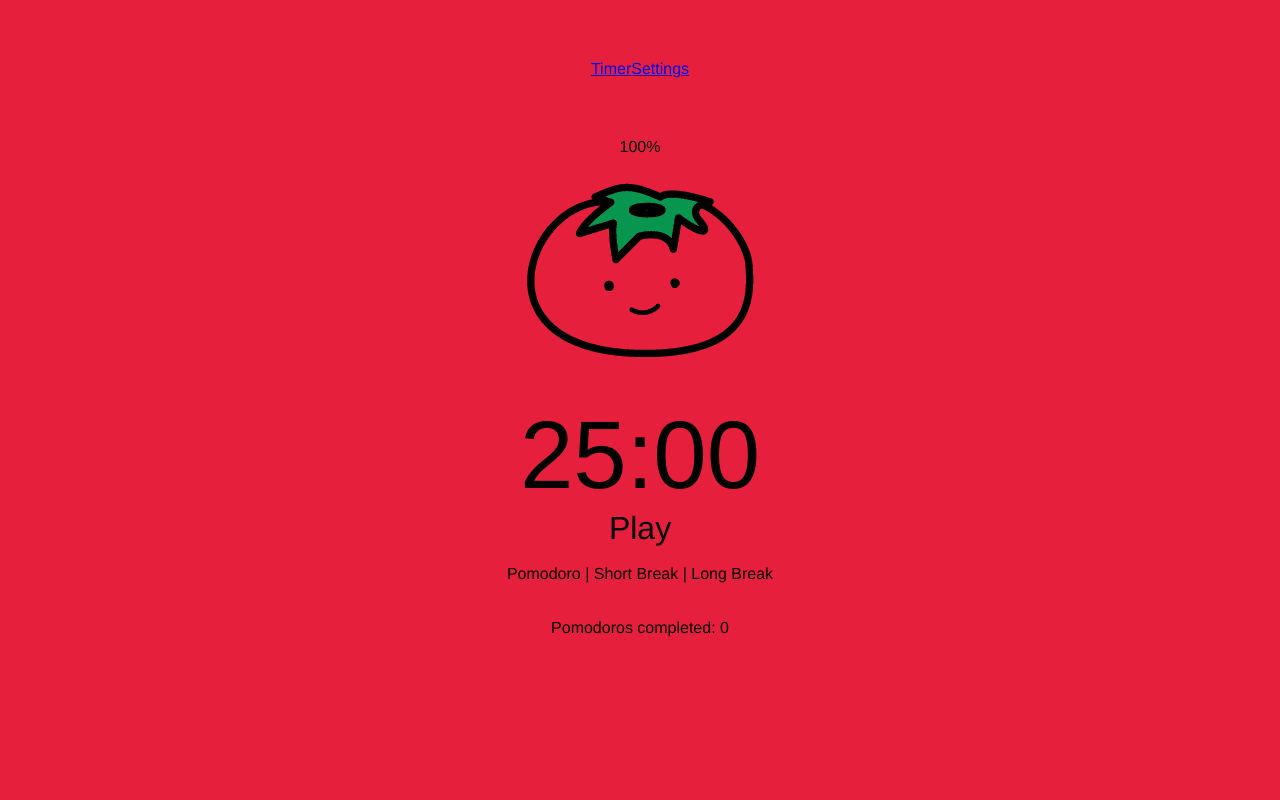
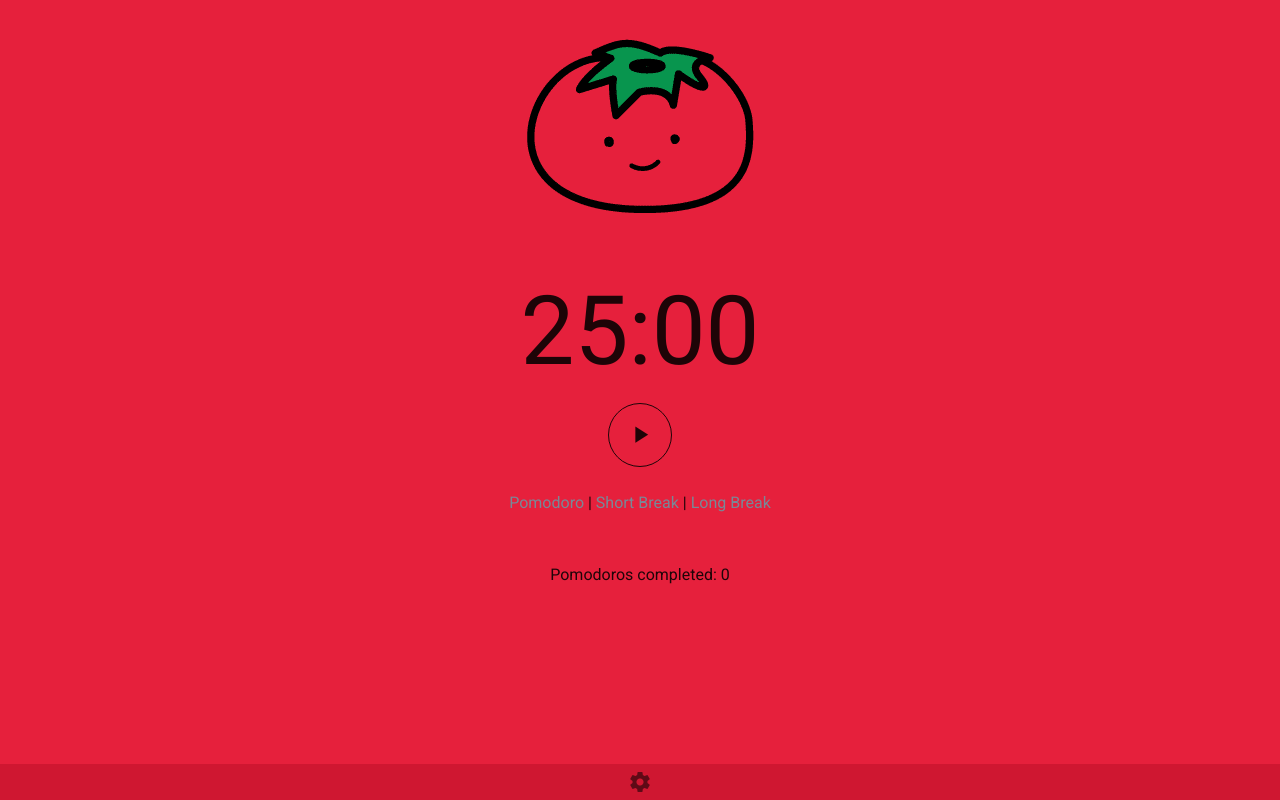
Before and after one commit to javjimb/tomatino, a Vue app: page / in a window 1280 px wide. Built offline with nearby package versions, Linux system fonts and the light colour scheme.

Commit message:
Add Vuetify

```diff
--- a/public/index.html
+++ b/public/index.html
@@ -6,6 +6,8 @@
     <meta name="viewport" content="width=device-width,initial-scale=1.0">
     <link rel="icon" href="<%= BASE_URL %>favicon.ico">
     <title><%= htmlWebpackPlugin.options.title %></title>
+    <link rel="stylesheet" href="https://fonts.googleapis.com/css?family=Roboto:100,300,400,500,700,900">
+    <link rel="stylesheet" href="https://cdn.jsdelivr.net/npm/@mdi/font@latest/css/materialdesignicons.min.css">
   </head>
   <body>
     <noscript>
--- a/src/App.vue
+++ b/src/App.vue
@@ -1,25 +1,90 @@
 <template>
-  <div id="app">
-    <nav>
-      <div class="nav-items">
-        <router-link to="/">Timer</router-link>
-        <router-link to="/settings">Settings</router-link>
-      </div>
-    </nav>
-    <router-view />
-  </div>
+  <v-app>
+
+    <v-main>
+      <v-container fluid>
+        <router-view></router-view>
+      </v-container>
+    </v-main>
+
+    <v-footer
+        app
+        padless
+    >
+      <v-divider></v-divider>
+      <v-card
+          flat
+          tile
+          width="100%"
+          class="footer text-center"
+      >
+        <v-card-text class="pa-0">
+          <v-tooltip top>
+            <template v-slot:activator="{ on, attrs }">
+              <v-btn
+                  v-show="$route.name !== 'settings'"
+                  class="mx-4"
+                  icon
+                  to="/settings"
+                  v-bind="attrs"
+                  v-on="on"
+              >
+                <v-icon size="24px">
+                  mdi-cog
+                </v-icon>
+              </v-btn>
+            </template>
+            <span>Settings</span>
+          </v-tooltip>
+
+          <v-tooltip top>
+            <template v-slot:activator="{ on, attrs }">
+              <v-btn
+                  v-show="$route.name !== 'timer'"
+                  class="mx-4"
+                  icon
+                  to="/"
+                  v-bind="attrs"
+                  v-on="on"
+              >
+                <v-icon size="24px">
+                  mdi-clock
+                </v-icon>
+              </v-btn>
+            </template>
+            <span>Timer</span>
+          </v-tooltip>
+
+        </v-card-text>
+
+
+
+      </v-card>
+    </v-footer>
+
+  </v-app>
 </template>
 
+<script>
+
+export default {
+  name: 'App',
+
+  components: {
+  },
+
+  data: () => ({
+    drawer: false,
+    mini: true
+  }),
+};
+</script>
+
 <style>
-#app {
-  font-family: Avenir, Helvetica, Arial, sans-serif;
-  -webkit-font-smoothing: antialiased;
-  -moz-osx-font-smoothing: grayscale;
-  text-align: center;
-  margin-top: 60px;
+.v-application {
+  background-color: #E6203C !important;
 }
-body {
-  background-color: #E6203C;
-  color: black;
+.footer {
+  background-color: #cf1731 !important;
 }
 </style>
--- a/src/main.js
+++ b/src/main.js
@@ -2,11 +2,13 @@ import Vue from 'vue'
 import App from './App.vue'
 import router from "@/router";
 import store from './store/'
+import vuetify from './plugins/vuetify';
 
 Vue.config.productionTip = false
 
 new Vue({
   router,
   store,
-  render: h => h(App),
+  vuetify,
+  render: h => h(App)
 }).$mount('#app')
--- /dev/null
+++ b/src/plugins/vuetify.js
@@ -0,0 +1,20 @@
+import Vue from 'vue';
+import Vuetify from 'vuetify/lib';
+
+Vue.use(Vuetify);
+
+export default new Vuetify({
+  theme: {
+    themes: {
+      light: {
+        primary: '#798897',
+        secondary: '#9A6B72',
+        accent: '#E6203C',
+        error: '#FF5252',
+        info: '#00C1FF',
+        success: '#4CAF50',
+        warning: '#FFC107',
+      }
+    },
+  },
+});
--- a/src/views/Timer.vue
+++ b/src/views/Timer.vue
@@ -1,6 +1,5 @@
 <template>
-  <div id="app">
-    {{progress}}%
+  <div class="text-center">
 
     <tomato :is-pomodoro="isPomodoro" :progress="progress" ></tomato>
 
@@ -10,8 +9,24 @@
     </div>
 
     <div class="controls">
-      <div v-if="!isTimerRunning" @click="startTimer">Play</div>
-      <div v-if="isTimerRunning" @click="resetTimer">Cancel</div>
+      <v-btn
+          large
+          outlined
+          fab
+          v-if="!isTimerRunning"
+          @click="startTimer"
+      >
+        <v-icon>mdi-play</v-icon>
+      </v-btn>
+      <v-btn
+          large
+          outlined
+          fab
+          v-if="isTimerRunning"
+          @click="resetTimer"
+      >
+        <v-icon>mdi-close</v-icon>
+      </v-btn>
     </div>
 
     <br />
@@ -142,17 +157,6 @@ export default {
 </script>
 
 <style>
-#app {
-  font-family: Avenir, Helvetica, Arial, sans-serif;
-  -webkit-font-smoothing: antialiased;
-  -moz-osx-font-smoothing: grayscale;
-  text-align: center;
-  margin-top: 60px;
-}
-body {
-  background-color: #E6203C;
-  color: black;
-}
 .clock {
   font-size: 6rem;
 }
--- /dev/null
+++ b/vue.config.js
@@ -0,0 +1,5 @@
+module.exports = {
+  "transpileDependencies": [
+    "vuetify"
+  ]
+}
```
Also changed, not shown: package.json (+6 -1 lines), 1 other file (tests, documents, lock files or other folders).
